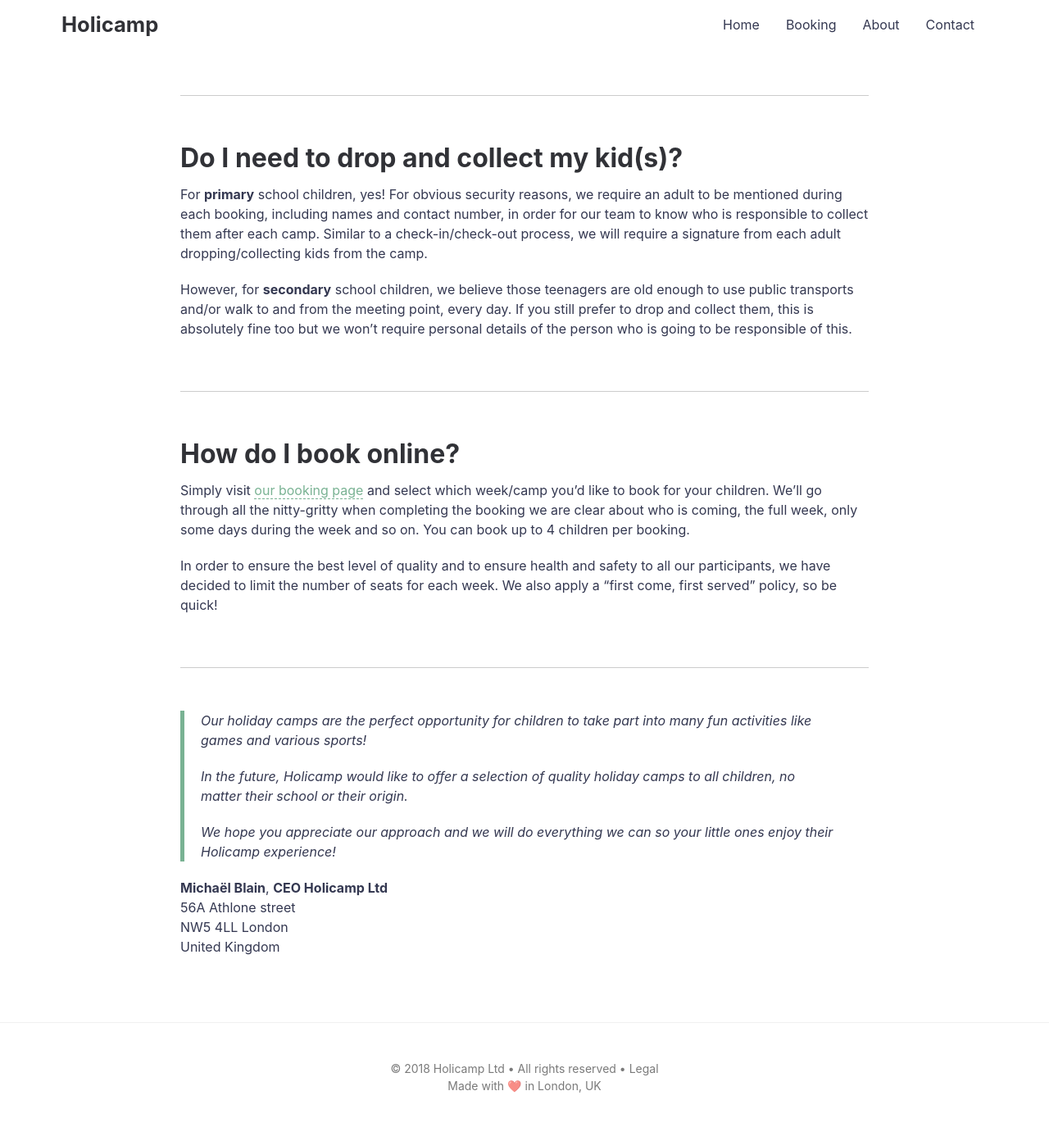
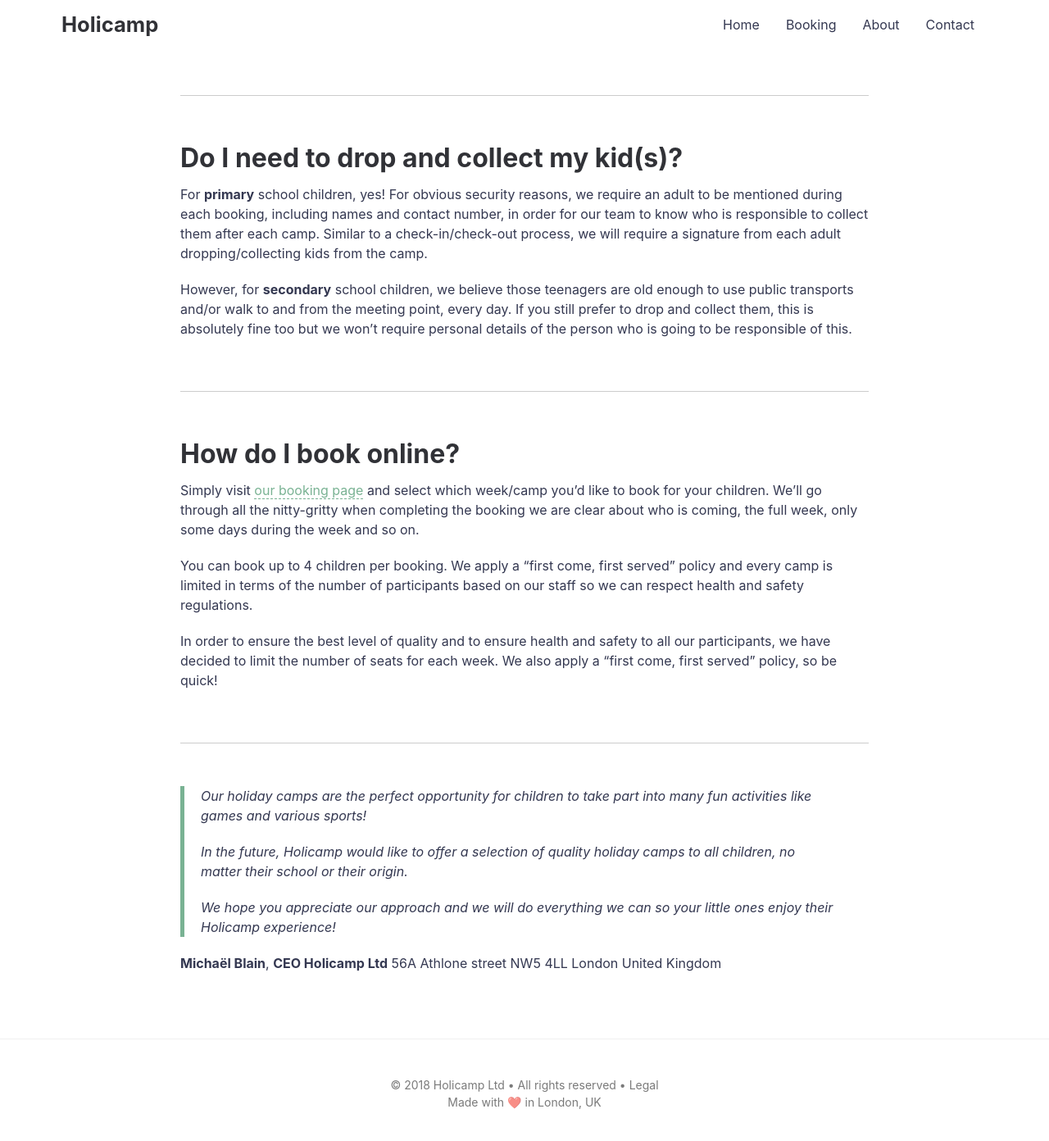
Before and after one commit to holicamp/holicamp.github.io, a Jekyll site: the page built from about.md, in a window 1280 px wide and 1400 px high, scrolled down 3379 px. Shown: the top 1392 px of the window at 82% size. Built offline with Jekyll 4.4.1, drawn with Linux system fonts in a browser that asks for light colours.

Commit message:
Minor tweak about page

```diff
--- a/about.md
+++ b/about.md
@@ -138,7 +138,11 @@
 
 Simply visit [our booking page](/#booking) and select which week/camp you'd like to book for your children.
 We'll go through all the nitty-gritty when completing the booking we are clear about who is coming,
-the full week, only some days during the week and so on. You can book up to 4 children per booking.
+the full week, only some days during the week and so on.
+
+You can book up to 4 children per booking. We apply a "first come, first served" policy and every camp
+is limited in terms of the number of participants based on our staff so we can respect health and
+safety regulations.
 
 In order to ensure the best level of quality and to ensure health and safety to all our participants, we have decided to limit the number of seats for each week.
 We also apply a "first come, first served" policy, so be quick!
```
